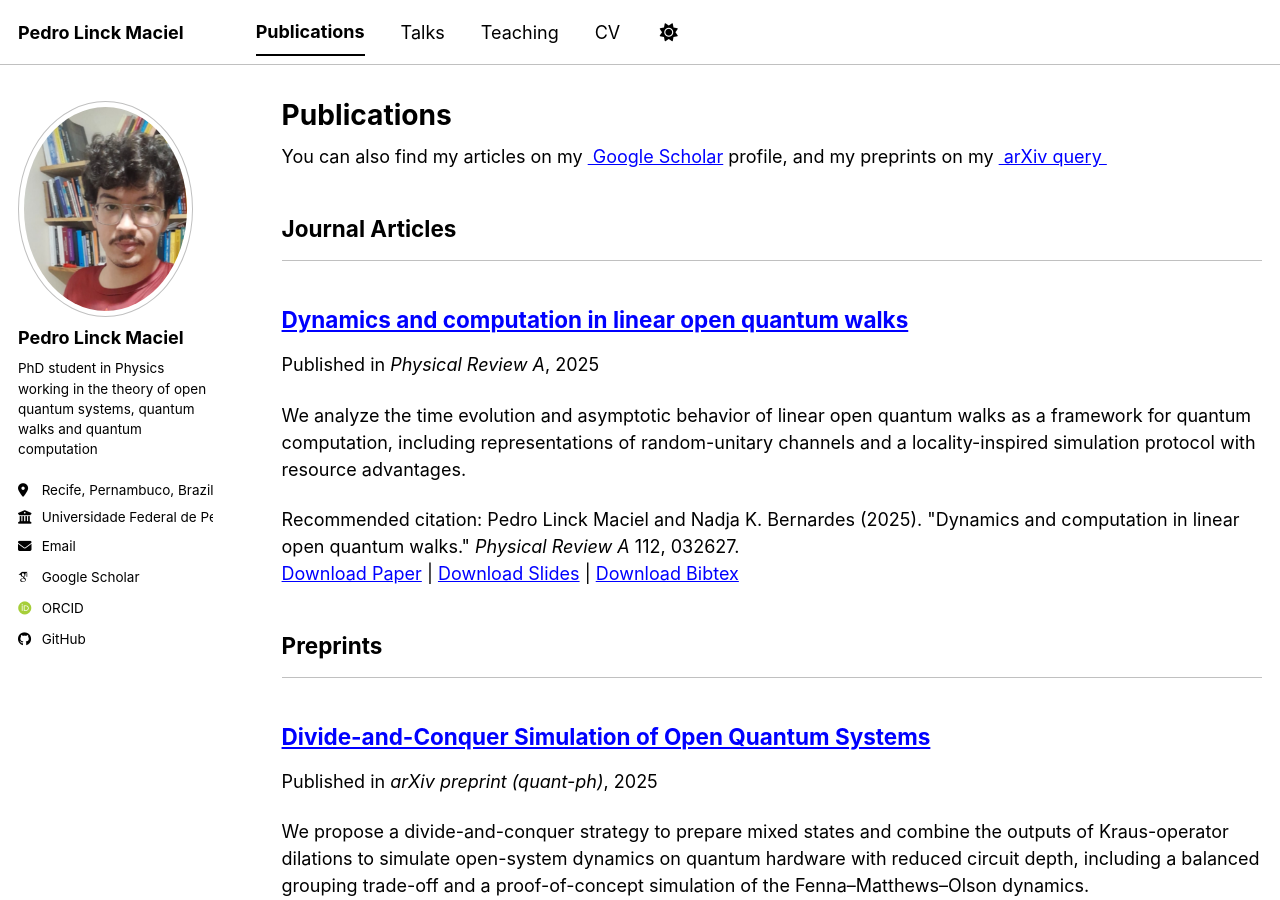
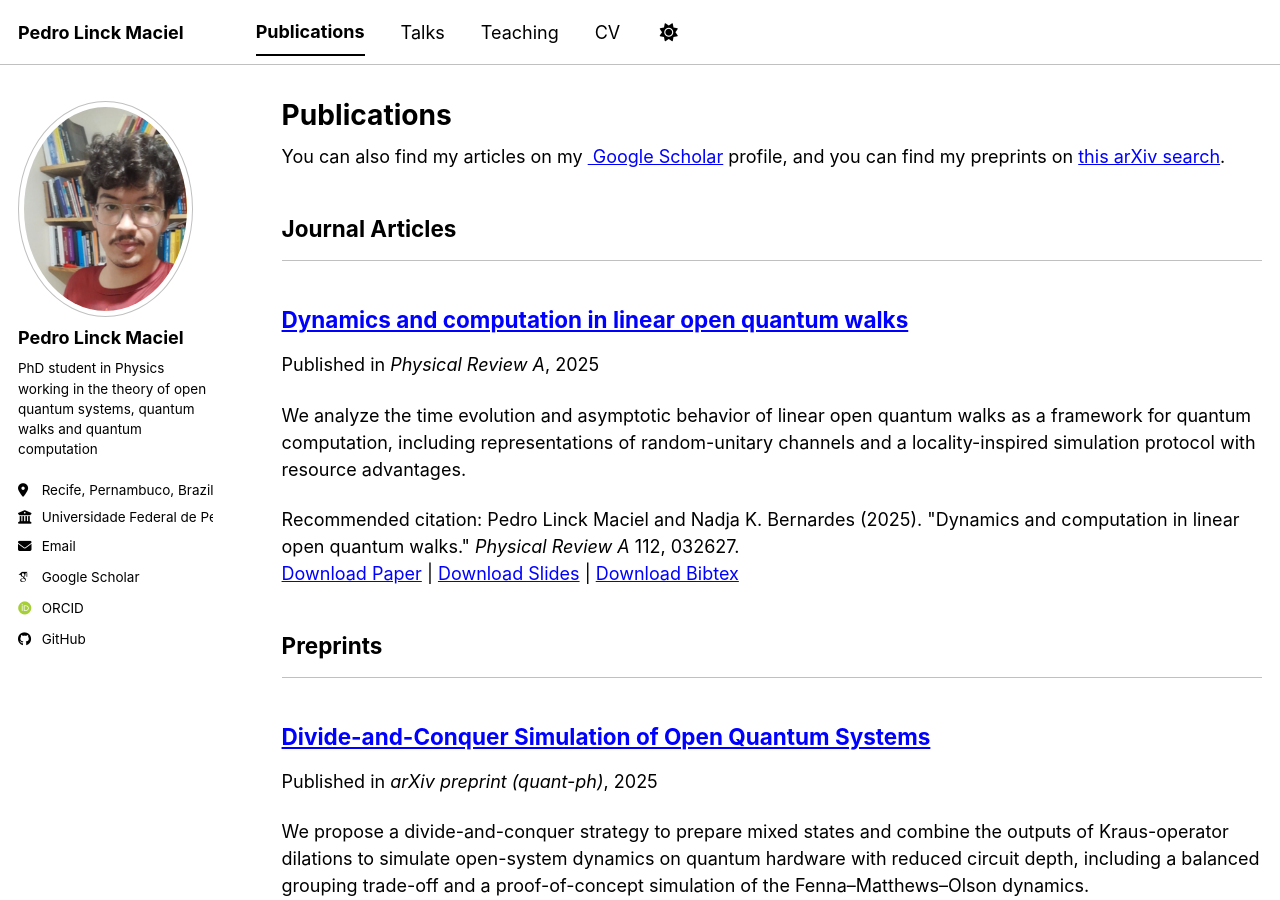
Before and after one commit to pedrolinckm/pedrolinckm.github.io, a Jekyll site: the page built from _pages/publications.html, in a window 1280 px wide and 900 px high. Built offline with Jekyll 4.4.1, drawn with Linux system fonts in a browser that asks for light colours; some web fonts are replaced; a script bundle is joined from its source files by our own code; library files that are not in the unit come from our copies.

Commit message:
Improve arXiv link wording in publications page
Updated the arXiv link text for clarity.

```diff
--- a/_pages/publications.html
+++ b/_pages/publications.html
@@ -6,7 +6,7 @@ author_profile: true
 ---
 
 {% if site.author.googlescholar %}
-  <div class="wordwrap">You can also find my articles on my <a href="{{site.author.googlescholar}}"> Google Scholar</a> profile, and my preprints on my <a href="{{https://arxiv.org/search/?query=pedro+linck&searchtype=all&source=header}}"> arXiv query </a></div>
+  <div class="wordwrap">You can also find my articles on my <a href="{{site.author.googlescholar}}"> Google Scholar</a> profile, and you can find my preprints on <a href="https://arxiv.org/search/?query=pedro+linck&searchtype=all&source=header">this arXiv search</a>.</div>
 {% endif %}
 
 {% include base_path %}
```
